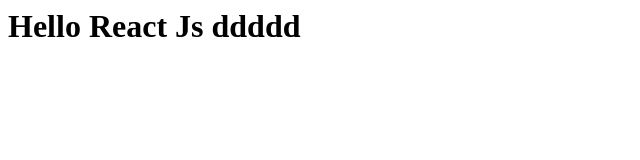
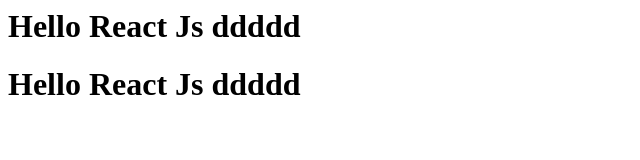
Before and after one commit to vannakdy/test, a plain HTML site: page index.html in a window 1280 px wide. Shown: the whole page, without its empty margins (0-640 px from the left). Drawn offline with Linux system fonts and the light colour scheme.

Commit message:
add edit

```diff
--- a/index.html
+++ b/index.html
@@ -1,3 +1,4 @@
 <html>
   <h1>Hello React Js ddddd </h1>
+  <h1>Hello React Js ddddd </h1>
 </html>
```
